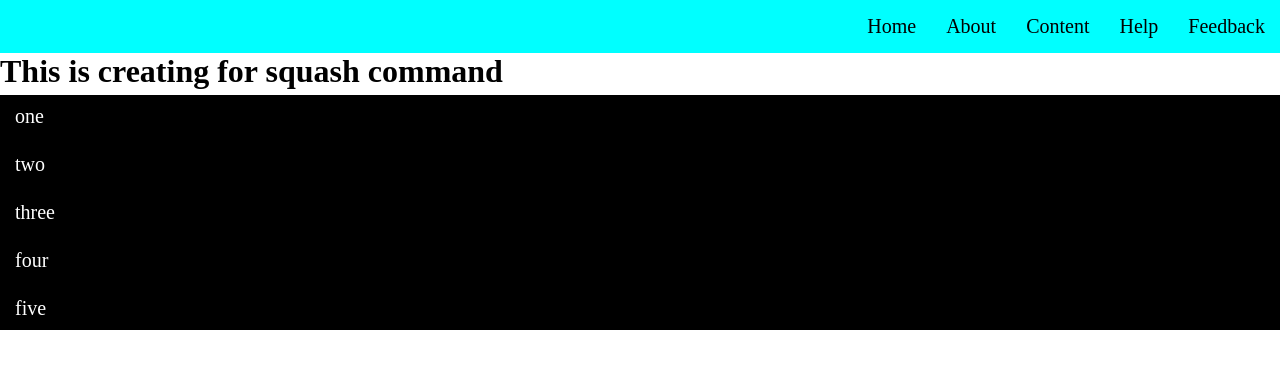
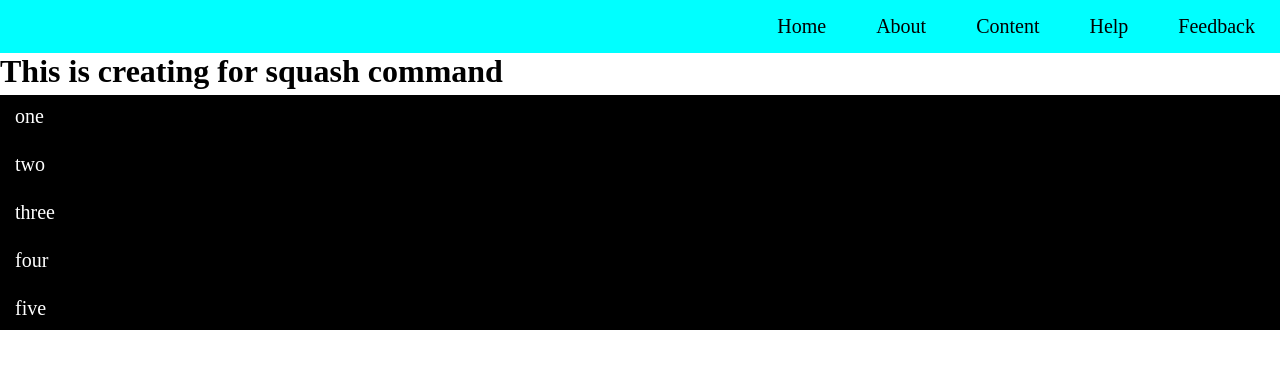
Before and after one commit to Jerom2004/zohobookdemo, a plain HTML site: page index.html in a window 1280 px wide. Drawn offline with Linux system fonts and the light colour scheme.

Commit message:
fix: Add some code and style in index.html and style.css

```diff
--- a/index.html
+++ b/index.html
@@ -11,11 +11,11 @@
     <nav>
       <ul>
         <!-- <li>JJ Shop</li> -->
-        <li>Home</li>
-        <li>About</li>
-        <li>Content</li>
-        <li>Help</li>
-        <li>Feedback</li>
+        <li><a href="">Home</a></li>
+        <li><a href="">About</a></li>
+        <li><a href="">Content</a></li>
+        <li><a href="">Help</a></li>
+        <li><a href="">Feedback</a></li>
       </ul>
     </nav>
   </header>
--- a/style.css
+++ b/style.css
@@ -13,10 +13,18 @@ li{
   padding: 10px;
 }
 header{
-  background-color: aqua;
+  background-color: #00ffff;
   /* height: 100px; */
 }
 .counts{
   background-color: black;
-  color: white;
+  color: #ffffff;
 }
+li a{
+  text-decoration: none;
+  color: #000000;
+  padding: 10px;
+}
+li a:hover{
+  background-color: #92fcfc;
+}
```
